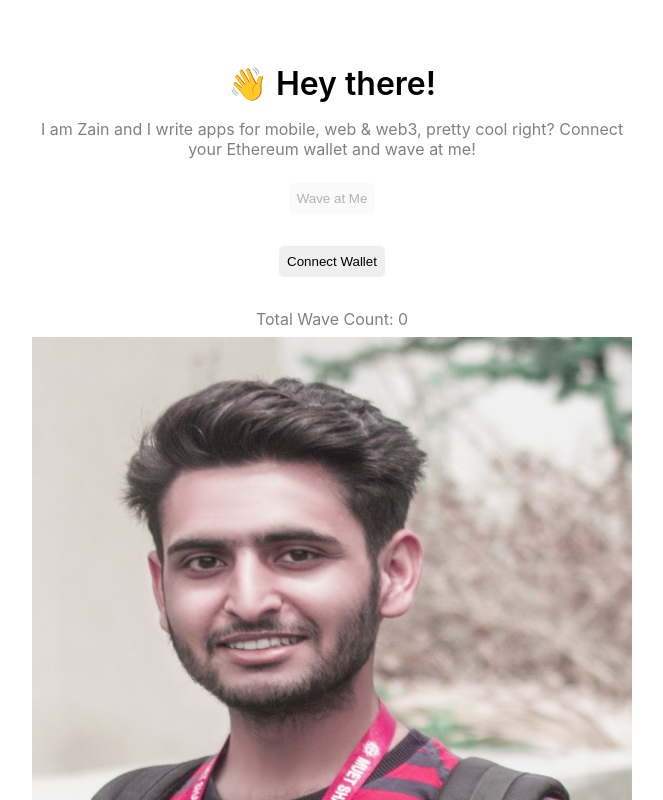
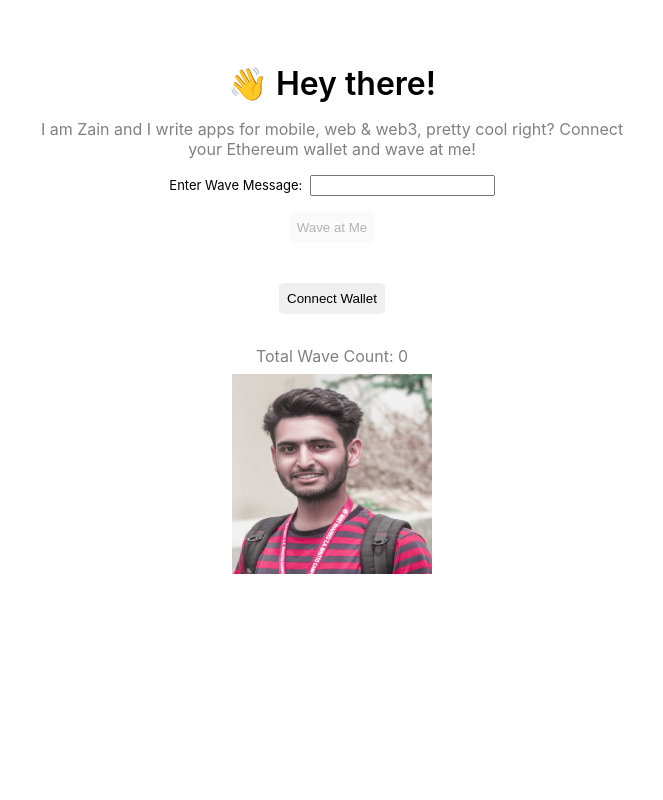
Before and after one commit to zainamroti/waveportal-BS-1, a Next.js app in the folder wave-portal-bs-1/: page / in a window 1280 px wide. Shown: the top 800 px of the page, without its empty margins (308-971 px from the left). Built offline with nearby package versions, Linux system fonts and the light colour scheme.

Commit message:
add wave msg form + state changes

```diff
--- a/wave-portal-bs-1/pages/index.js
+++ b/wave-portal-bs-1/pages/index.js
@@ -14,6 +14,7 @@ export default function Home() {
   const [allWaves, setAllWaves] = useState([]);
   const [totalWaveCount, setTotalWaveCount] = useState(0);
   const [loading, setLoading] = useState(false);
+  const [waveMessage, setWaveMessage] = useState("");
 
   const checkIfWalletIsConnected = async () => {
     try {
@@ -35,7 +36,7 @@ export default function Home() {
         const account = accounts[0];
         console.log("Found an authorized account:", account);
         setCurrentAccount(account)
-        getAllWaves();
+        await getAllWaves();
       } else {
         console.log("No authorized account found")
       }
@@ -96,12 +97,18 @@ export default function Home() {
          * Store our data in React State
          */
         setAllWaves(wavesCleaned);
+        setTotalWaveCount(wavesCleaned.length);
       } else {
         console.log("Ethereum object doesn't exist!")
       }
     } catch (error) {
       console.log(error);
     }
+  }
+
+  const handleWaveMsgChange = (event) => {
+    console.log(event);
+    setWaveMessage(event.target.value);
   }
 
   /*
@@ -111,8 +118,9 @@ export default function Home() {
     checkIfWalletIsConnected();
   }, [])
 
-  const wave = async () => {
+  const wave = async (event) => {
     try {
+      event.preventDefault();
       const { ethereum } = window;
 
       if (ethereum) {
@@ -123,9 +131,10 @@ export default function Home() {
         /*
        * Execute the actual wave from your smart contract
        */
-        const waveTxn = await wavePortalContract.wave("ZAIN'S MSG");
+        const waveTxn = await wavePortalContract.wave(waveMessage);
         console.log("Mining...", waveTxn.hash);
         setLoading(true);
+        setWaveMessage("");
 
         await waveTxn.wait();
         console.log("Mined -- ", waveTxn.hash);
@@ -134,7 +143,9 @@ export default function Home() {
         let count = await wavePortalContract.getTotalWaves();
         console.log("Retrieved total wave count...", count.toNumber());
         setTotalWaveCount(count.toNumber());
+        await getAllWaves();
         setLoading(false);
+
       } else {
         console.log("Ethereum object doesn't exist!");
       }
@@ -162,9 +173,19 @@ export default function Home() {
           </div>
 
           {loading && <div className={styles.loader}></div>}
-          <button disabled={loading || !currentAccount} className={styles.waveButton} onClick={wave}>
-            Wave at Me
-          </button>
+
+          <form onSubmit={wave} className={styles.form}>
+            <label>
+              Enter Wave Message: &nbsp;
+              <input disabled={loading} type="text" value={waveMessage} onChange={handleWaveMsgChange} />
+            </label>
+            {/* <input type="submit" value="Submit" /> */}
+            <button type="submit" value="Submit" disabled={loading || !currentAccount || waveMessage.length === 0} className={styles.waveButton}>
+              Wave at Me
+            </button>
+          </form>
+
+
 
           {/*
         * If there is no currentAccount render this button
@@ -179,7 +200,7 @@ export default function Home() {
             Total Wave Count: {totalWaveCount}
           </div>
 
-          <Image src='/my_image.jpg' height='600px' width='600px' />
+          <Image src='/my_image.jpg' height='200px' width='200px' />
 
           {allWaves.map((wave, index) => {
             return (
--- a/wave-portal-bs-1/styles/Home.module.css
+++ b/wave-portal-bs-1/styles/Home.module.css
@@ -14,6 +14,15 @@
   align-items: center;
   max-width: 600px;
   margin-bottom: 65vh;
+}
+
+.form {
+  display: flex;
+  flex-direction: column;
+  justify-content: center;
+  align-items: center;
+  font-size: small;
+  margin-block: 8px;
 }
 
 .header {
```
